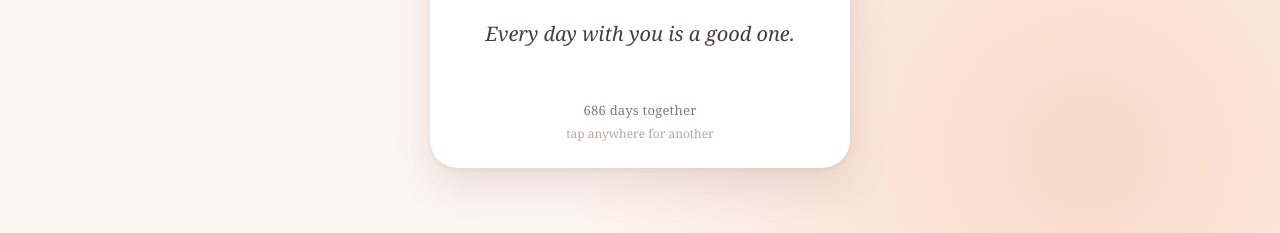
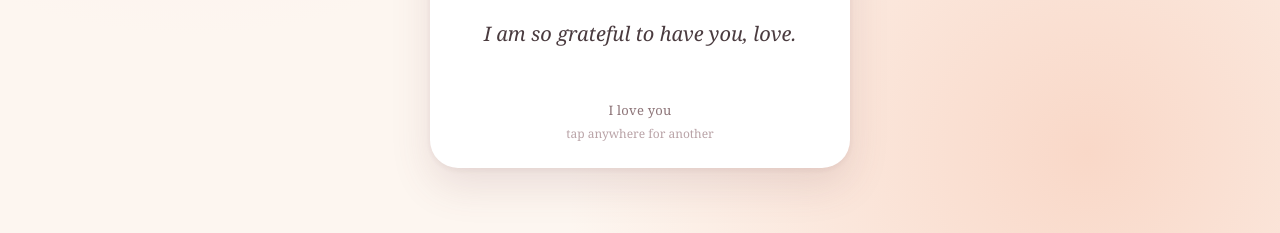
Before and after one commit to sebas2007/k7x-love-notes, a plain HTML site: page index.html in a window 1280 px wide. Shown: the part 567-800 px from the top of the page. Drawn offline with Linux system fonts and the light colour scheme.

Commit message:
Update photo captions and footer text

```diff
--- a/index.html
+++ b/index.html
@@ -147,17 +147,17 @@
      (for example "photos/1.jpg"). Each photo gets its own caption.
      ============================================================ */
   const PHOTOS = [
-    { src: "photos/1.jpg", caption: "Our first photo together ♥" },
-    { src: "photos/2.jpg", caption: "Still my favorite view." },
-    { src: "photos/3.jpg", caption: "You, me, and way too much fun." },
-    { src: "photos/4.jpg", caption: "Every day with you is a good one." }
+    { src: "photos/1.jpg", caption: "I really miss you I hope this makes you happy ♥" },
+    { src: "photos/2.jpg", caption: "No idea what this photo is but i hope you like it." },
+    { src: "photos/3.jpg", caption: "I cant wait to see you again. Hope you have a good day" },
+    { src: "photos/4.jpg", caption: "I am so grateful to have you, love." }
   ];
 
   // Start date for the "together" counter. Format: YYYY-MM-DD
-  const TOGETHER_SINCE = "2025-01-01";
+  const TOGETHER_SINCE = "2026-11-04";
 
   // Footer text. Leave empty to hide.
-  const FOOTER = "";
+  const FOOTER = "I love you";
 
   /* ============================================================ */
 
```
